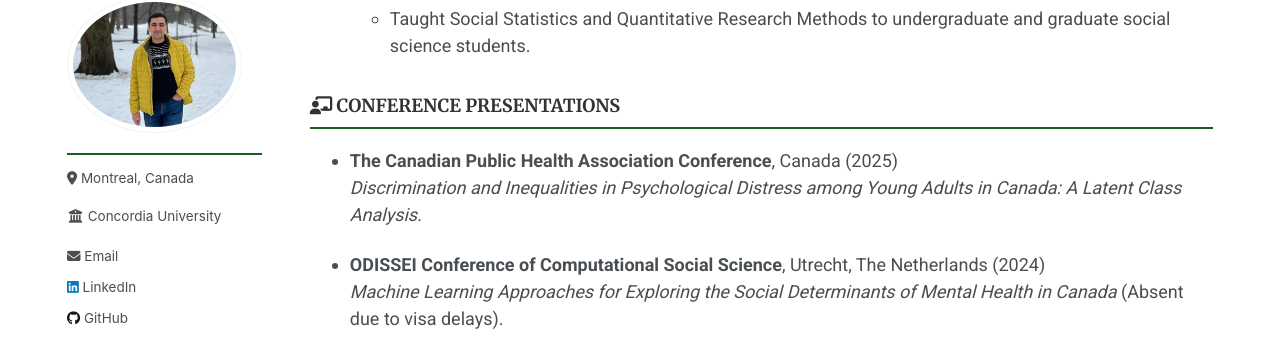
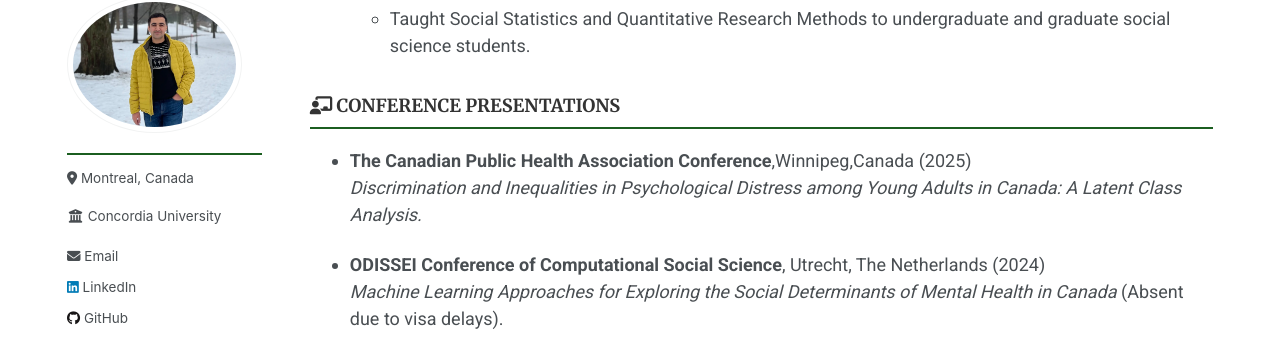
Before and after one commit to Mohsnmonji/mohsnmonji.github.io, a Jekyll site: the page built from _pages/Curriculum Vitae.md, in a window 1280 px wide and 900 px high, scrolled down 2279 px. Shown: the part 110-450 px from the top of the window. Built offline with Jekyll 4.4.1, drawn with Linux system fonts in a browser that asks for light colours; some web fonts are replaced.

Commit message:
Update Curriculum Vitae.md

```diff
--- a/_pages/Curriculum Vitae.md
+++ b/_pages/Curriculum Vitae.md
@@ -96,7 +96,7 @@ author_profile: true
 
 ### <i class="fas fa-chalkboard-teacher"></i> CONFERENCE PRESENTATIONS
 
-- **The Canadian Public Health Association Conference**, Canada (2025)
+- **The Canadian Public Health Association Conference**,Winnipeg,Canada (2025)
   *Discrimination and Inequalities in Psychological Distress among Young Adults in Canada: A Latent Class Analysis.*
 
 - **ODISSEI Conference of Computational Social Science**, Utrecht, The Netherlands (2024)
@@ -109,7 +109,6 @@ author_profile: true
 
 - **Affecting Machines: Normative Principles for Gender Equity in Artificial Intelligence**, Fourth Space, Concordia University (2023)
   See the recorded workshop at: [Affecting Machines](https://www.youtube.com/live/6UNZkXNQeU0?si=QRERKwbGPYSppP5C).
-
 
 ### <i class="fas fa-trophy"></i> FELLOWSHIPS, SCHOLARSHIPS, GRANTS, AWARDS
 - **Canadian Research Data Centre Network (CRDCN) Emerging Scholars Grant**, Ph.D., 2024.
```
